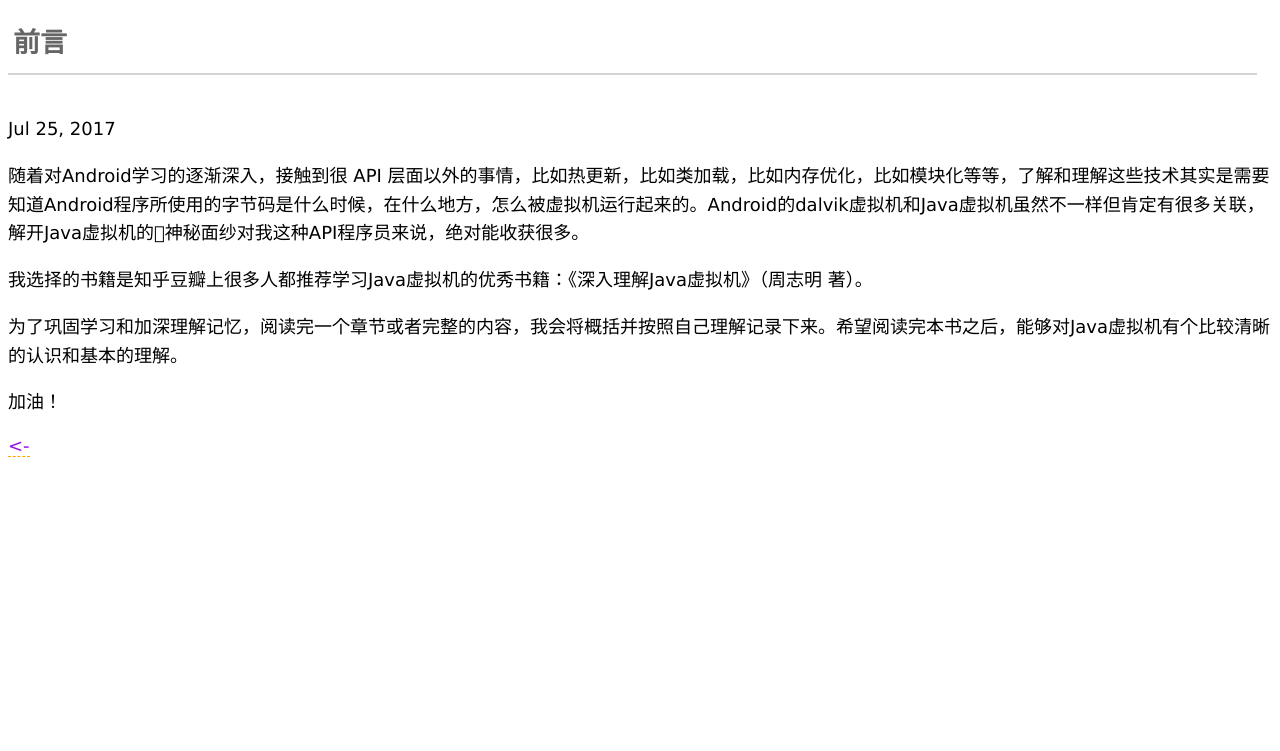
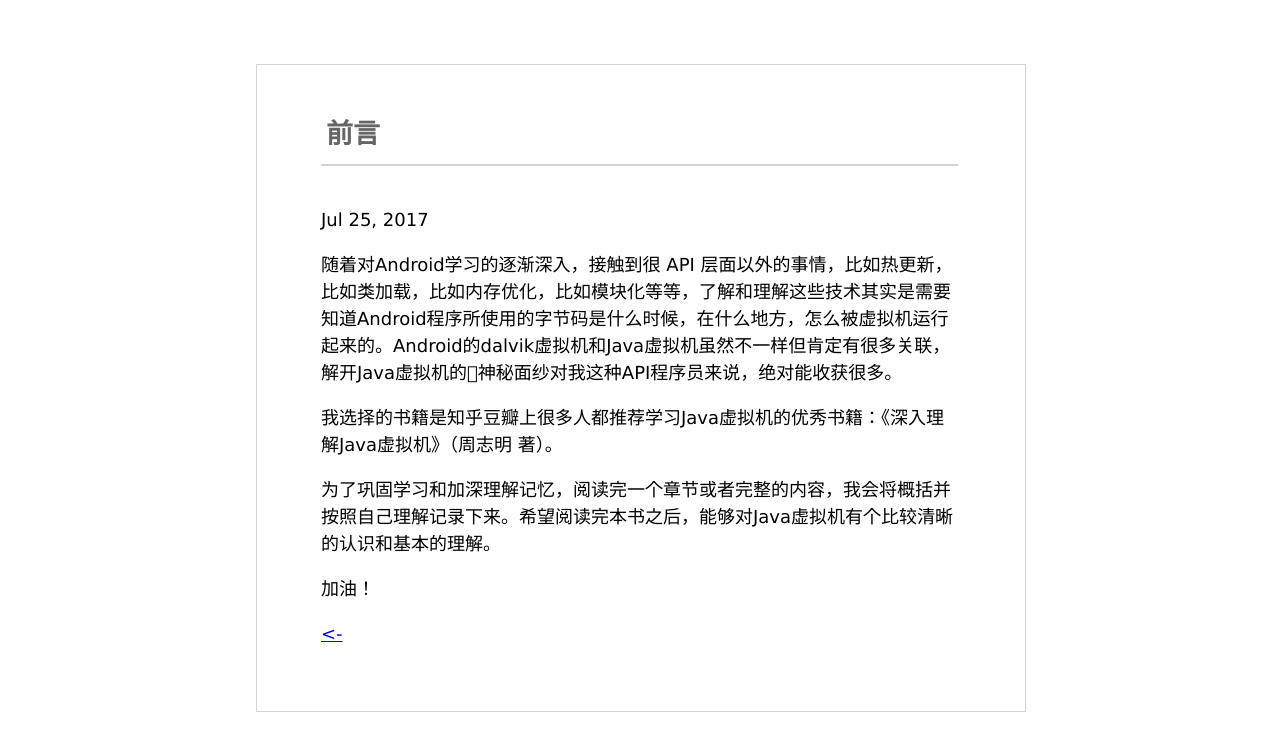
Before and after one commit to chufengma/JVMDocs, a Jekyll site: the page built from _posts/2017-07-25-前言.md, in a window 1280 px wide. Shown: the top 751 px of the page. Built offline with Jekyll 4.4.1, drawn with Linux system fonts in a browser that asks for light colours; our own code applies the rules of GitHub Pages for plain Markdown files.

Commit message:
Update b_post.css

```diff
--- a/css/b_post.css
+++ b/css/b_post.css
@@ -1,10 +1,11 @@
 body {
     font-family:"lucida grande", "lucida sans unicode", lucida, helvetica, "Hiragino Sans GB", "Microsoft YaHei", "WenQuanYi Micro Hei", sans-serif;
     font-size: 18px;
-}
-
-P {
-  line-height: 1.6;
+    margin: 5% 20% 5% 20%;
+    padding: 2% 5% 5% 5%;
+    width: 50%;
+    line-height: 150%;
+    border: 1px solid LightGrey;
 }
 
 H1 {
@@ -44,11 +45,6 @@ H4 {
     color: #666666;
 }
 
-.box {
-    padding: 2% 8% 5% 8%;
-    border: 1px solid LightGrey;
-}
-
 
 li {
     margin-left: 10px;
@@ -64,31 +60,24 @@ blockquote {
 
 pre {
     font-family: Inconsolata, Consolas, "DEJA VU SANS MONO", "DROID SANS MONO", Proggy, monospace;
-    font-size: 90%;
+    font-size: 75%;
     border: solid 1px lightgrey;
-    background-color: rgba(185, 239, 66, 0.3);
+    background-color: Ivory;
     padding: 5px;
-    line-height: 1.3;
+    line-height: 130%;
+    margin-left: 10px;
+    width: 95%;
 }
 
 
 code {
     font-family: Inconsolata, Consolas, "DEJA VU SANS MONO", "DROID SANS MONO", Proggy, monospace;
+    font-size: 90%;
 }
-
-
-a {
-    text-decoration: none;
-    cursor: crosshair;
-    border-bottom: 1px dashed orange;
-    color: #930ee4;
-}
-
 
 a:hover {
 	background-color: LightGrey;
 }
-
 
 img {
     box-shadow: 0 0 10px #555;
@@ -101,8 +90,9 @@ img {
 }
 
 img.displayed {
-    text-align: center;
     display: block;
+    margin-left: auto;
+    margin-right: auto;
 }
 
 hr {
```
